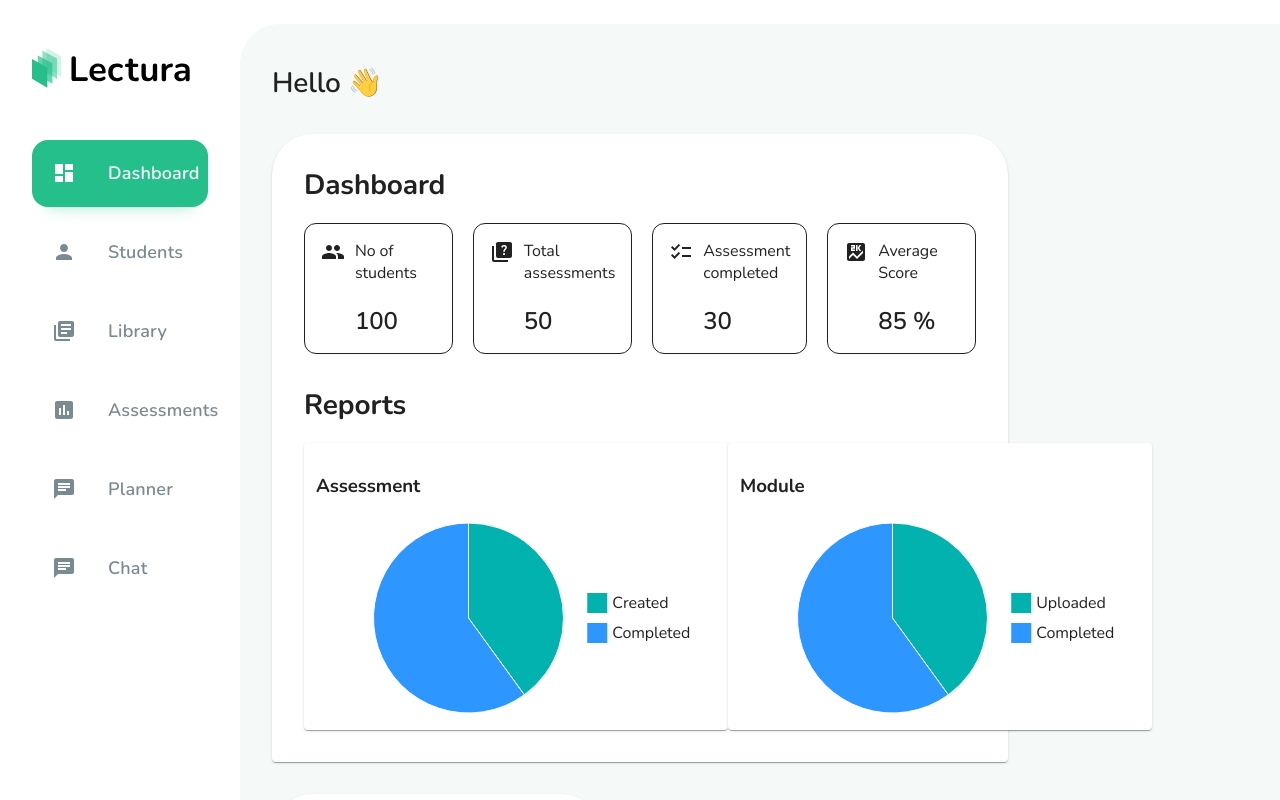
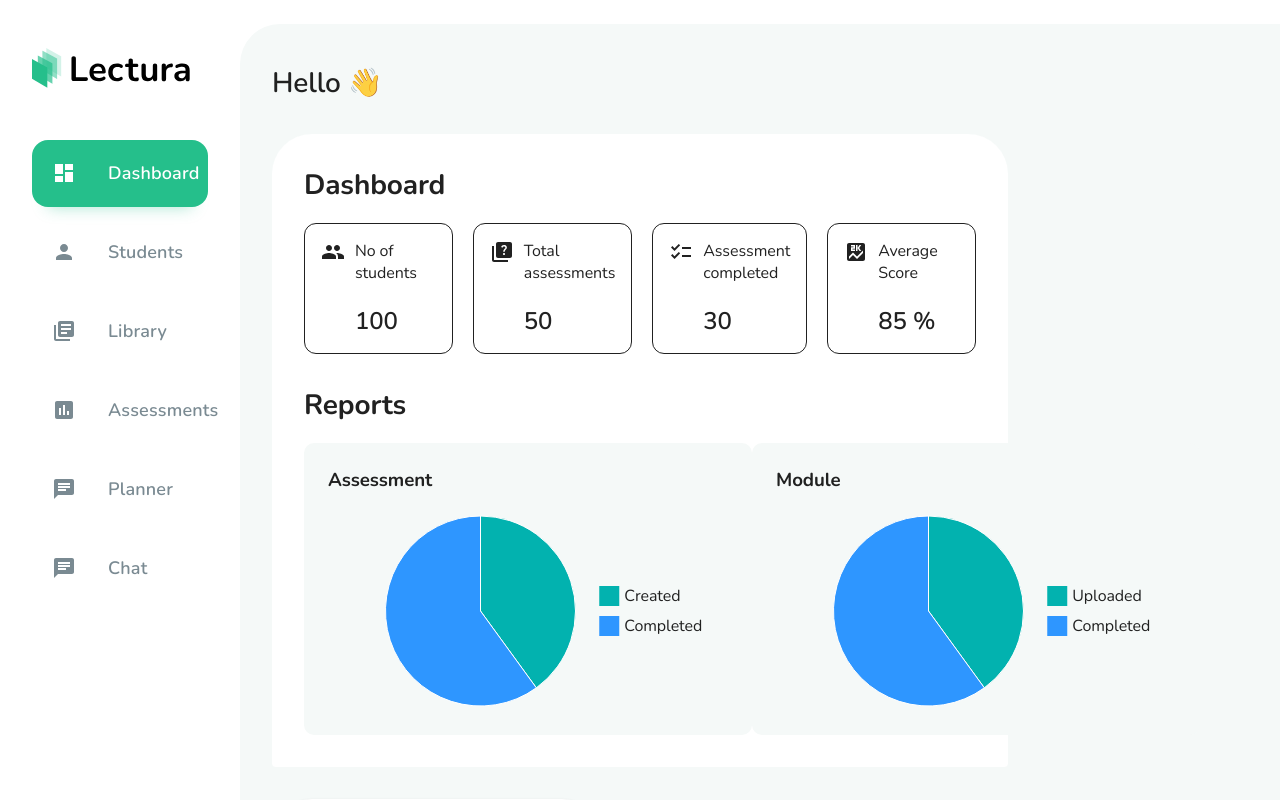
Before and after one commit to Aswin-Pradeep-P/neural-dashboard, a React (Create React App) app: page /dashboard in a window 1280 px wide. Shown: the top 800 px of the page. Built offline with nearby package versions, Linux system fonts and the light colour scheme.

Commit message:
Table style changes

```diff
--- a/src/pages/assessments/createAssessment.module.scss
+++ b/src/pages/assessments/createAssessment.module.scss
@@ -24,6 +24,8 @@
 td{
   line-height: 1.8 !important;
   font-size: 16px !important;
+  padding: 16px 24px !important;
+  border: none !important;
 }
 
 tbody:last-child tr:last-child td{
@@ -32,5 +34,7 @@ tbody:last-child tr:last-child td{
 
 th{
   font-weight: 700 !important;
-  font-size: 16px !important;
+  font-size: 18px !important;
+  padding: 24px 24px 20px 24px !important;
+  border: none !important;
 }
--- a/src/pages/dashboard/dashboard.module.scss
+++ b/src/pages/dashboard/dashboard.module.scss
@@ -13,6 +13,7 @@
     padding: 32px;
     border-top-left-radius: 40px;
     border-top-right-radius: 40px;
+    box-shadow: none;
   }
 
   .dashboardWrapper {
@@ -53,7 +54,14 @@
 }
 
 .modulesReport, .assessmentReport{
-  padding: 12px;
+  padding: 24px;
+  box-shadow: none !important;
+  background-color: #f5f9f8 !important;
+  border-radius: 10px !important;
+
+  h3 {
+    margin-top: 0;
+  }
 }
 
 .css-1dtoofl-MuiPaper-root {
--- a/src/pages/library/library.module.scss
+++ b/src/pages/library/library.module.scss
@@ -7,15 +7,6 @@
     padding: 32px 40px;
 }
 
-td{
-    line-height: 1.8 !important;
-    font-size: 16px !important;
-}
 tbody:last-child tr:last-child td{
     border-bottom: none;
 }
-
-th{
-    font-weight: 700 !important;
-    font-size: 16px !important;
-}
--- a/src/pages/library/library.tsx
+++ b/src/pages/library/library.tsx
@@ -46,13 +46,13 @@ const Library: React.FC = () => {
   return (
     <Box padding={4} className={styles.libraryWrapper}>
       <Grid2 justifyContent="space-between" alignItems="center" marginBottom="0" container={true}>
-        <h1>Library</h1>
+        <h1 style={{ marginBottom: '0' }}>Library</h1>
         <div {...getRootProps()}>
           <input {...getInputProps()} />
           <Button label="Upload to library" onClick={open} />
         </div>
       </Grid2>
-      <TableContainer component={Paper} style={{ marginTop: '20px', borderRadius: '12px' }}>
+      <TableContainer component={Paper} style={{ marginTop: '20px', borderRadius: '12px', boxShadow: '0 0 30px -24px rgba(0, 0, 0, 0.6)' }}>
         <Table>
           <TableHead>
             <TableRow>
@@ -64,7 +64,7 @@ const Library: React.FC = () => {
           </TableHead>
           <TableBody>
             {files.map((file, index) => (
-              <TableRow key={index} style={index % 2 === 0 ? { backgroundColor: 'rgba(211, 238, 227, 0.5)' } : {}}>
+              <TableRow key={index} style={index % 2 === 0 ? { backgroundColor: 'rgba(211, 238, 227, 0.3)' } : {}}>
                 <TableCell>{file.name}</TableCell>
                 <TableCell>{file.subject}</TableCell>
                 <TableCell>{file.uploadedBy}</TableCell>
```
